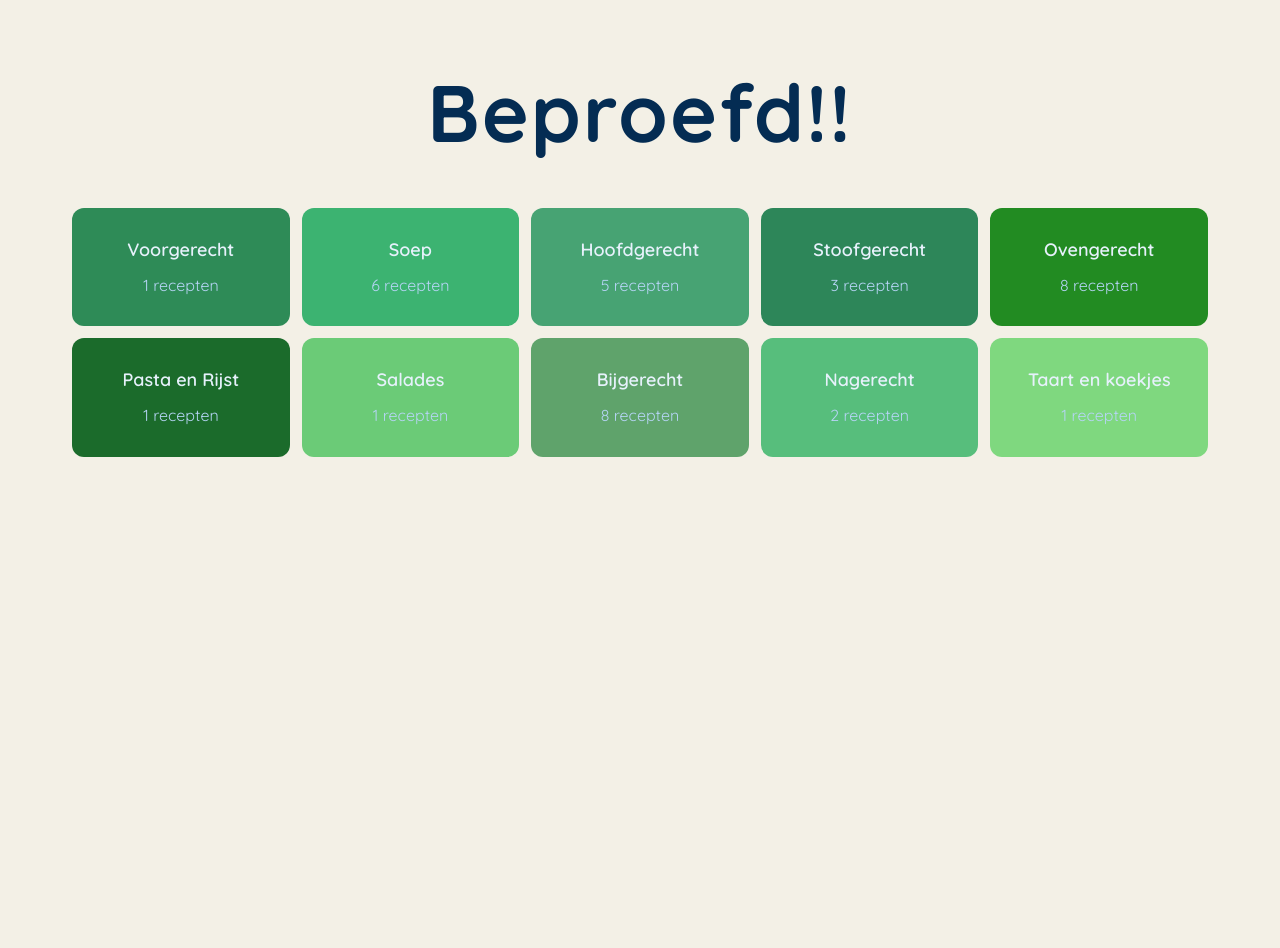
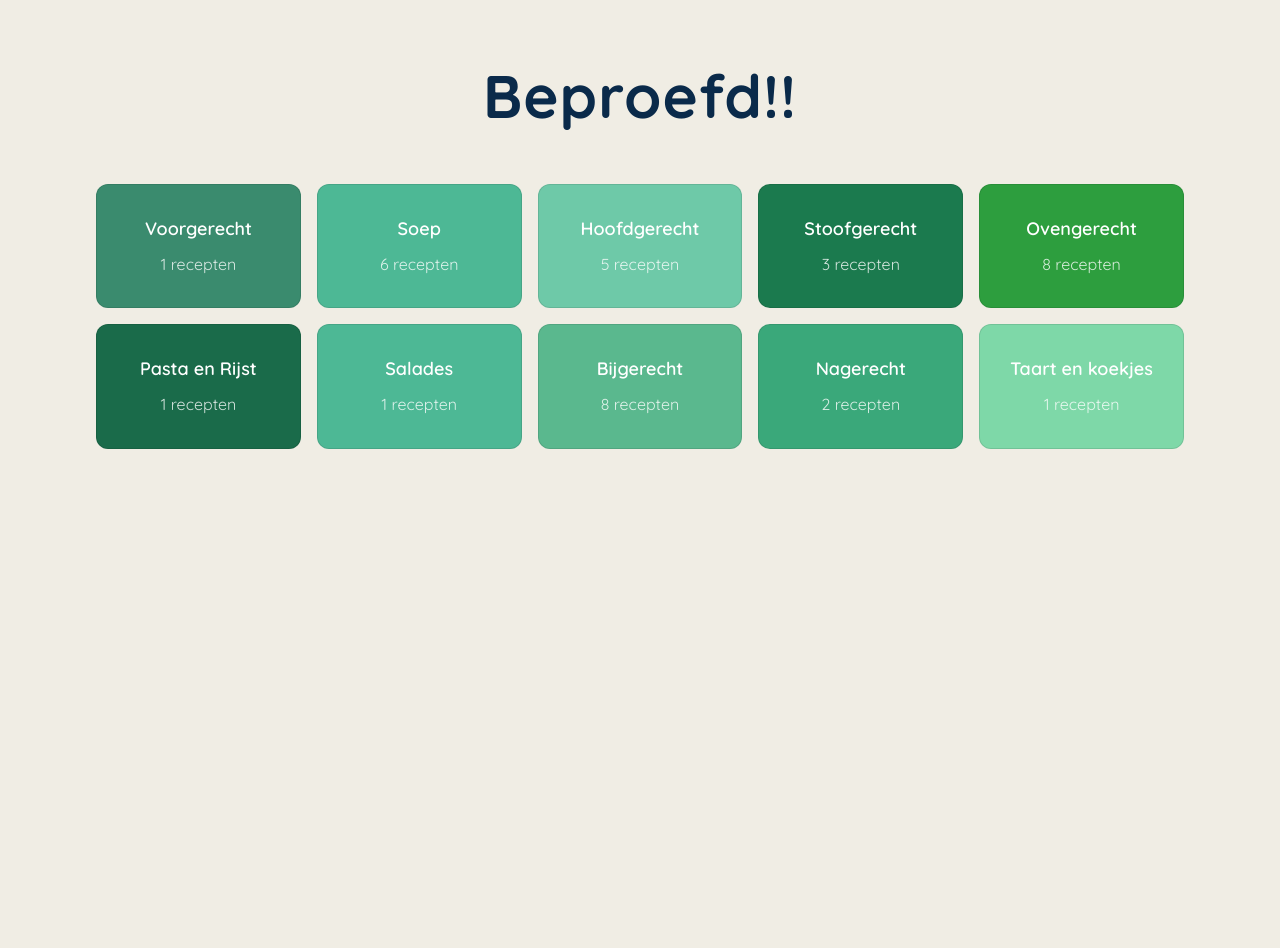
Before and after one commit to etillema/recepten, a Jekyll site: the page built from index.md, in a window 1280 px wide. Built offline with Jekyll 4.4.1, drawn with Linux system fonts in a browser that asks for light colours.

Commit message:
style: pas design toe volgens stijlbeschrijving Beproefd!!
- Pagina achtergrond: #F0EDE4 (warm crème)
- Titel: #0A2A4A, 56px, font-weight 800
- Kaarten: groene tinten met subtiele randen
- Tekst op kaarten: wit (#FFFFFF) en semi-transparant wit
- Grid gap: 16px, padding: 40px
- Lettertypen: Quicksand, Nunito, Varela Round

Co-Authored-By: Claude Haiku 4.5 <noreply@anthropic.com>

```diff
--- a/assets/css/style.css
+++ b/assets/css/style.css
@@ -16,10 +16,10 @@
 }
 
 body {
-  font-family: 'Quicksand', system-ui, -apple-system, BlinkMacSystemFont, "Segoe UI", Roboto, sans-serif;
+  font-family: 'Quicksand', 'Nunito', 'Varela Round', system-ui, -apple-system, BlinkMacSystemFont, "Segoe UI", Roboto, sans-serif;
   line-height: 1.6;
   color: var(--color-text);
-  background-color: #F3F0E6;
+  background-color: #F0EDE4;
   font-size: 1.1rem;
 }
 
@@ -53,12 +53,12 @@ body {
 
 /* Hero titel */
 .hero-title {
-  font-size: 5rem;
-  font-weight: 700;
-  color: #042C53;
+  font-size: 3.75rem;
+  font-weight: 800;
+  color: #0A2A4A;
   text-align: center;
-  margin: 3rem 0 2rem 0;
-  letter-spacing: 2px;
+  margin: 3rem 0 2.5rem 0;
+  letter-spacing: 1px;
 }
 
 /* Container */
@@ -73,10 +73,10 @@ body {
 .categorieën-grid {
   display: grid;
   grid-template-columns: repeat(5, 1fr);
-  gap: 0.75rem;
+  gap: 1rem;
   margin: 2rem auto;
-  max-width: 1200px;
-  padding: 0 1rem;
+  max-width: 1400px;
+  padding: 0 2.5rem;
 }
 
 .categorie-card {
@@ -84,22 +84,22 @@ body {
   flex-direction: column;
   align-items: center;
   justify-content: center;
-  padding: 28px 12px;
+  padding: 30px 16px;
   border-radius: 12px;
   text-decoration: none;
   color: white;
   transition: transform 0.2s;
-  border: none;
+  border: 1.5px solid rgba(0, 0, 0, 0.1);
   min-height: auto;
 }
 
 /* Category card colors */
 .categorie-card {
-  color: #E6F1FB;
+  color: #FFFFFF;
 }
 
 .categorie-card p {
-  color: #B5D4F4;
+  color: rgba(255, 255, 255, 0.8);
 }
 
 .categorie-card:nth-child(1) {
```
Also changed, not shown: _data/categories.yml (+10 -10 lines).
